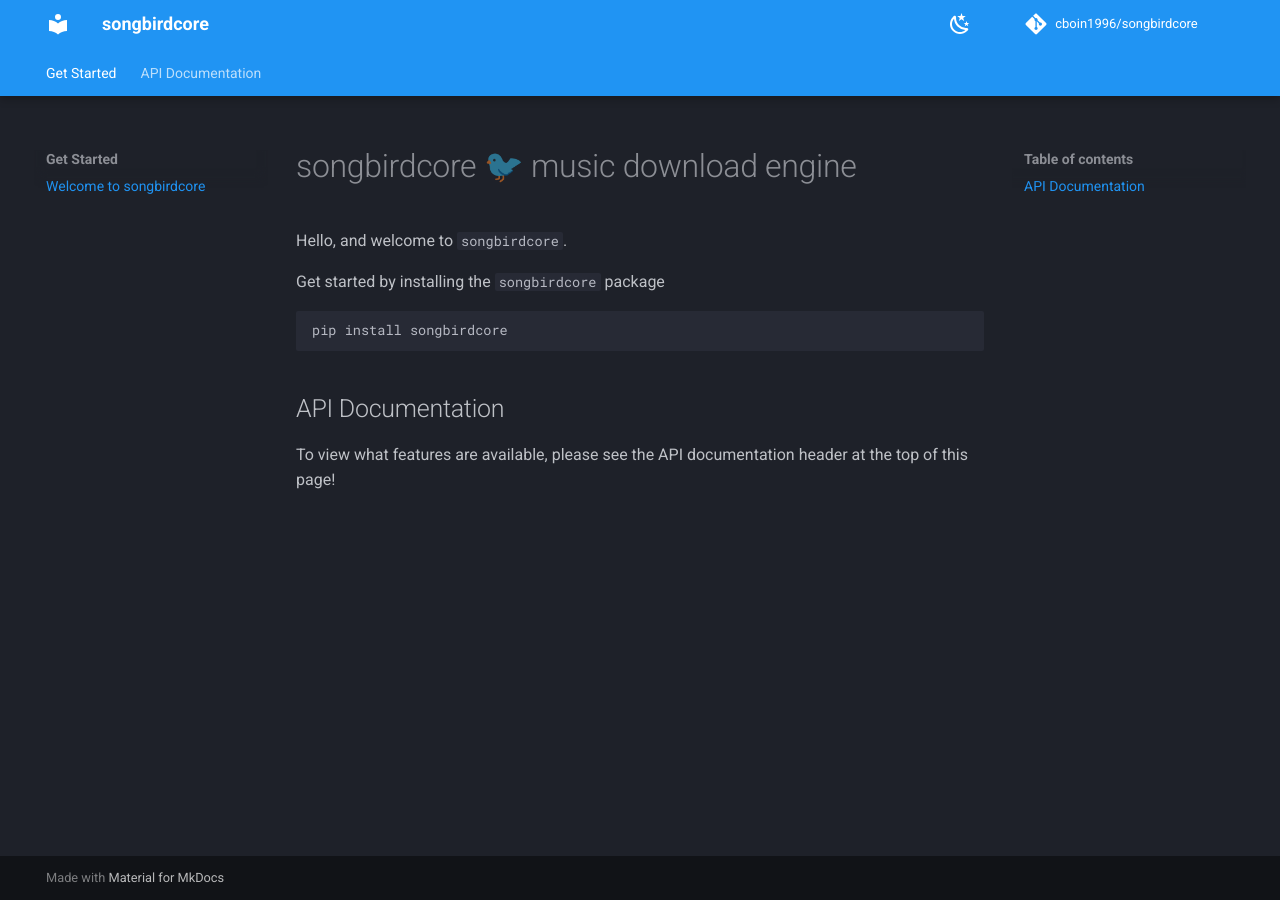
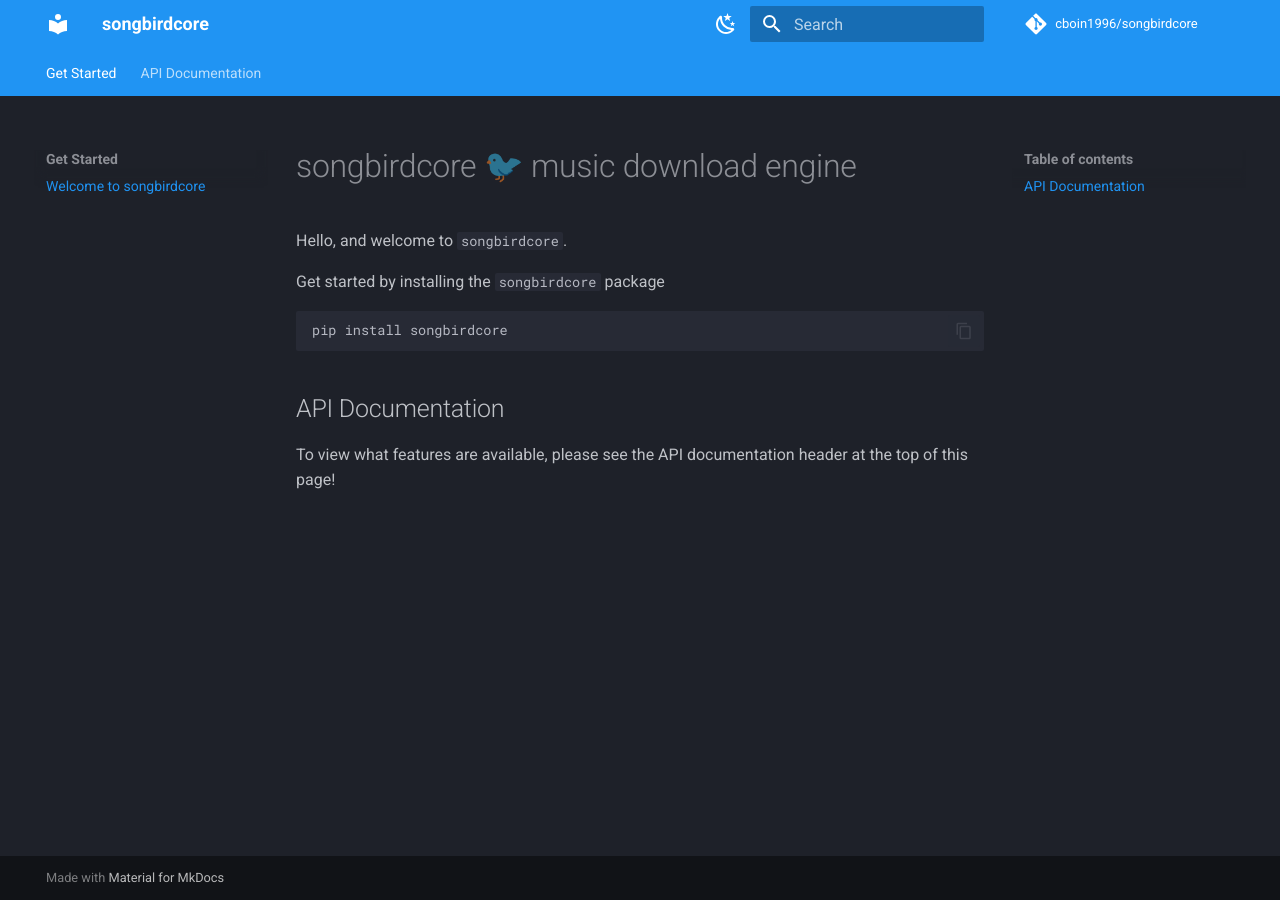
Before and after one commit to cboin1996/songbirdcore, an MkDocs documentation site: the page built from docs/index.md, in a window 1280 px wide. Built offline with MkDocs 1.6.1 and Material for MkDocs 9.7.7, drawn with Linux system fonts in a browser that asks for light colours; comment, search, counter and statistics services are not loaded; the version menu is left out.

```diff
--- a/mkdocs.yml
+++ b/mkdocs.yml
@@ -11,11 +11,19 @@ edit_uri: ""
 theme:
   name: material
   features:
-    - navigation.sections
+    - content.tabs.link
+    - content.code.annotate
+    - content.code.copy
+    - announce.dismiss
+    - navigation.tabs
+    - navigation.instant
+    - navigation.instant.prefetch
+    - navigation.instant.preview
+    - navigation.instant.progress
+    - navigation.path
+    - navigation.top
     - navigation.tracking
-    - navigation.tabs
-    - navigation.tabs.sticky
-    - navigation.top
+    - search.suggest
     - toc.follow
   palette:
     # Palette toggle for dark mode
@@ -56,6 +64,7 @@ extra:
     provider: mike
 
 plugins:
+- search
 - mkdocstrings:
     enabled: !ENV [ENABLE_MKDOCSTRINGS, true]
     default_handler: python
--- a/pyproject.toml
+++ b/pyproject.toml
@@ -7,7 +7,7 @@ name = "songbirdcore"
 authors = [
     {name = "Christian Boin"},
 ]
-version = "0.0.8"
+version = "0.0.9"
 description = "core low level api for songbird"
 readme = "README.md"
 requires-python = ">=3.11"
--- a/songbirdcore/version.py
+++ b/songbirdcore/version.py
@@ -1 +1 @@
-version = "0.0.8"
+version = "0.0.9"
```
Also changed, not shown: 1 other file.
